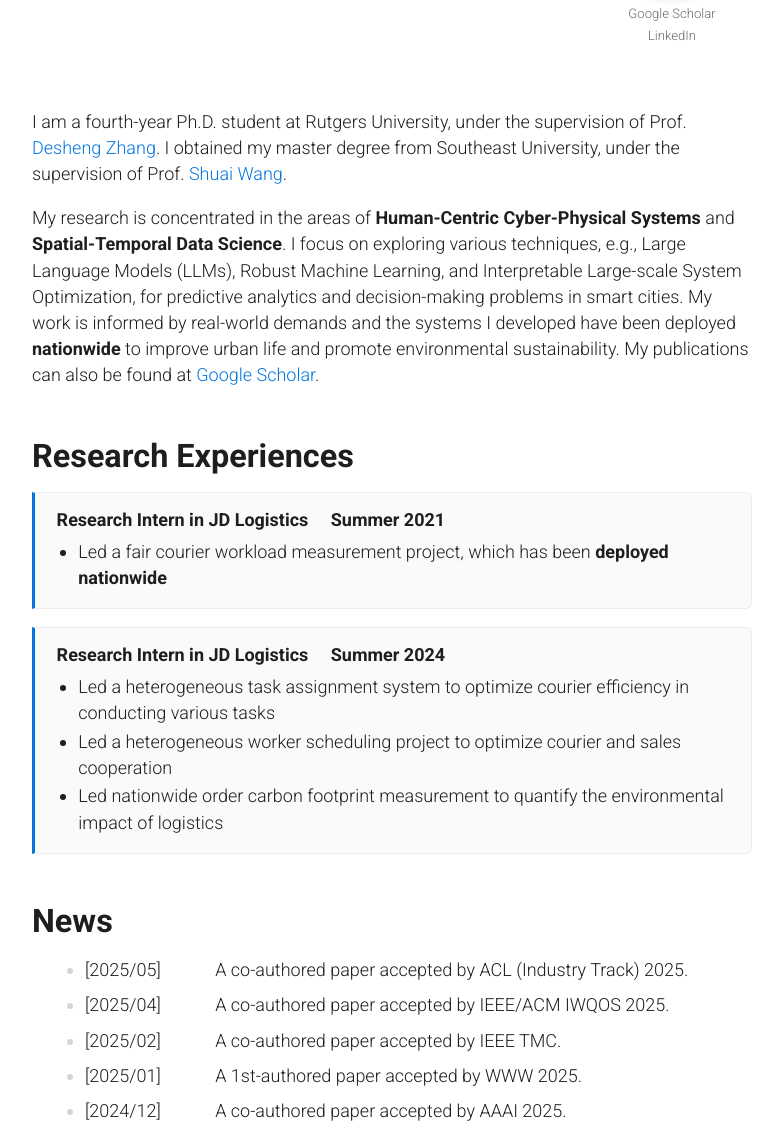
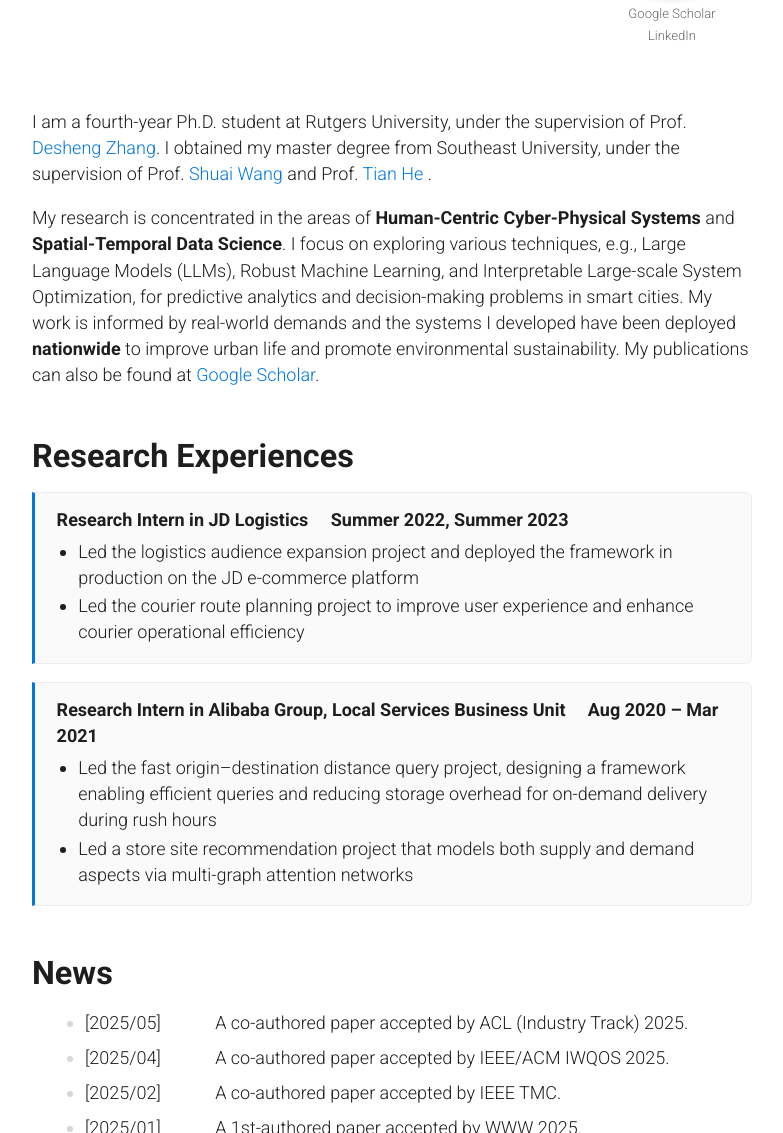
Before and after one commit to huy222-lu/website, a Jekyll site: the page built from index.md, in a window 1280 px wide and 1400 px high, cut to the strip 267-1400 px from the top of the window. Shown: the whole strip, without its empty margins (248-1031 px from the left). Built offline with Jekyll 4.4.1, drawn with Linux system fonts in a browser that asks for light colours; cached includes are drawn as plain includes; a script that is not in the unit is left out; comment, search, counter and statistics services are not loaded.

Commit message:
Update index.md

```diff
--- a/index.md
+++ b/index.md
@@ -6,7 +6,7 @@ layout: academic
 
 ### Biography
 
-I am a fourth-year Ph.D. student at Rutgers University, under the supervision of Prof. [Desheng Zhang](https://www.cs.rutgers.edu/~dz220/). I obtained my master degree from Southeast University, under the supervision of Prof. [Shuai Wang](https://cse.seu.edu.cn/2019/0107/c23024a257643/page.htm).
+I am a fourth-year Ph.D. student at Rutgers University, under the supervision of Prof. [Desheng Zhang](https://www.cs.rutgers.edu/~dz220/). I obtained my master degree from Southeast University, under the supervision of Prof. [Shuai Wang](https://cse.seu.edu.cn/2019/0107/c23024a257643/page.htm) and Prof. [Tian He](https://cse.seu.edu.cn/2019/0107/c23024a257643/page.htm) .
 
 My research is concentrated in the areas of **Human-Centric Cyber-Physical Systems** and **Spatial-Temporal Data Science**.
 I focus on exploring various techniques, e.g., Large Language Models (LLMs), Robust Machine Learning, and Interpretable Large-scale System Optimization, for predictive analytics and decision-making problems in smart cities.
@@ -19,13 +19,15 @@ My publications can also be found at [Google Scholar](https://scholar.google.com
 
 ### Research Experiences
 
-> **Research Intern in JD Logistics &nbsp;&nbsp;&nbsp; Summer 2021**
-> * Led a fair courier workload measurement project, which has been **deployed nationwide**
+> **Research Intern in JD Logistics &nbsp;&nbsp;&nbsp; Summer 2022, Summer 2023**
+> * Led the logistics audience expansion project and deployed the framework in production on the JD e-commerce platform
+> * Led the courier route planning project to improve user experience and enhance courier operational efficiency
 
-> **Research Intern in JD Logistics &nbsp;&nbsp;&nbsp; Summer 2024**
-> * Led a heterogeneous task assignment system to optimize courier efficiency in conducting various tasks
-> * Led a heterogeneous worker scheduling project to optimize courier and sales cooperation
-> * Led nationwide order carbon footprint measurement to quantify the environmental impact of logistics
+
+> **Research Intern in Alibaba Group, Local Services Business Unit &nbsp;&nbsp;&nbsp; Aug 2020 – Mar 2021**
+> * Led the fast origin–destination distance query project, designing a framework enabling efficient queries and reducing storage
+overhead for on-demand delivery during rush hours
+> *  Led a store site recommendation project that models both supply and demand aspects via multi-graph attention networks
 
 </div>
 
```
